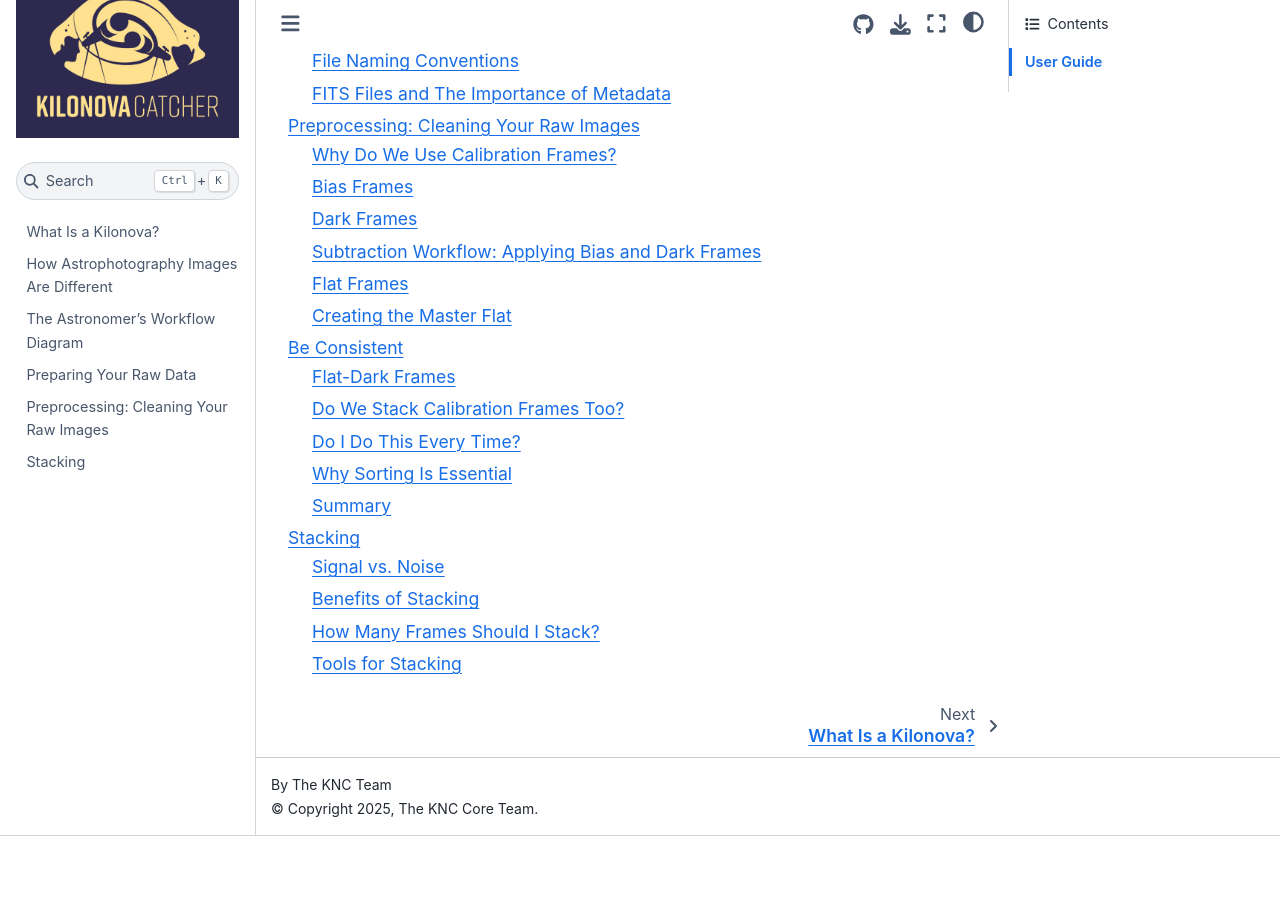
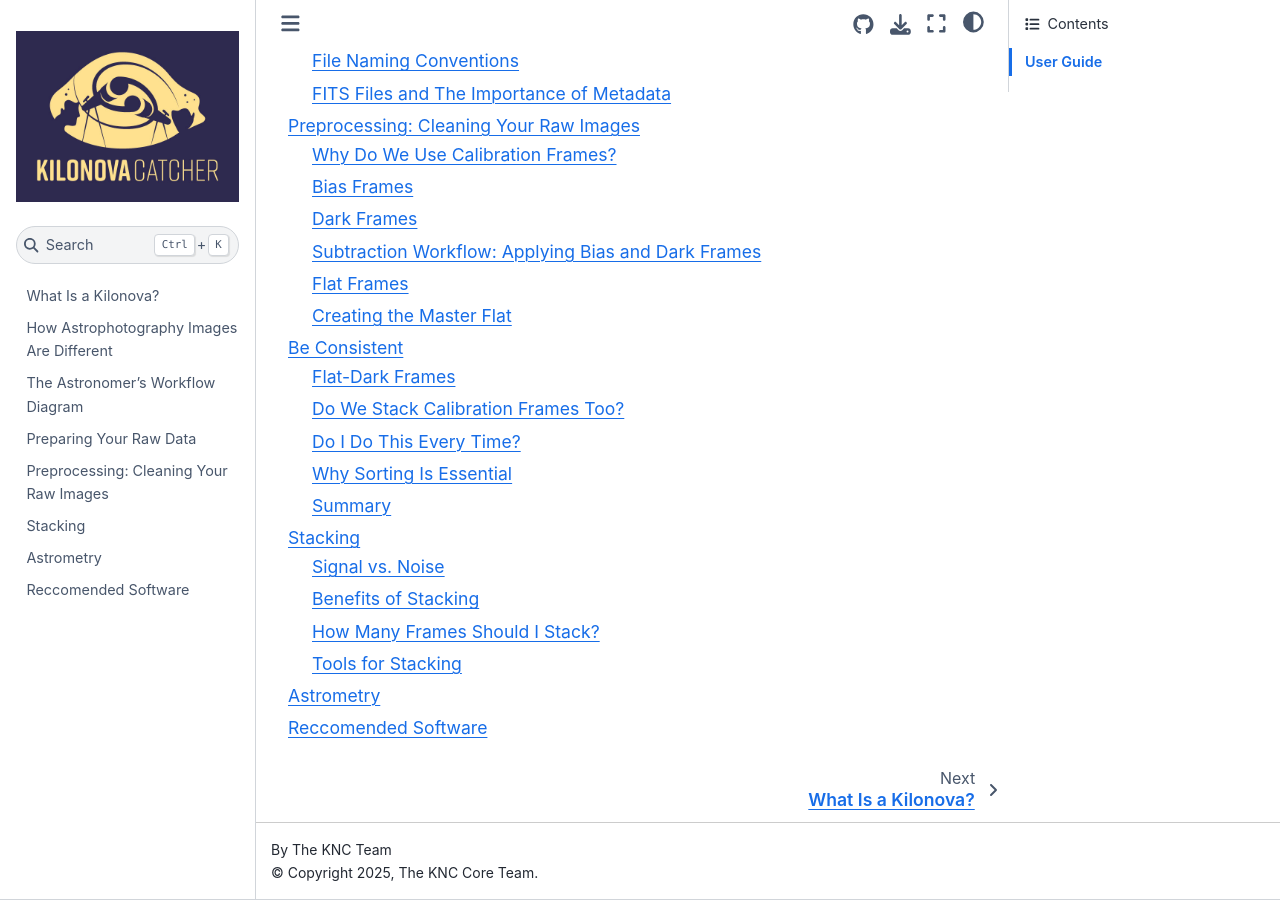
Before and after one commit to Kilonova-Catcher/KNC-Manual, a Sphinx documentation site: the page built from doc/index.rst, in a window 1280 px wide and 900 px high, scrolled down 1283 px. Built offline with Sphinx 7.4.7 and the Sphinx Book theme 1.1.4, drawn with Linux system fonts in a browser that asks for light colours; before the commit the page ends 2119 px from its top, so only the background shows below that.

Commit message:
Update index.rst

```diff
--- a/doc/index.rst
+++ b/doc/index.rst
@@ -15,6 +15,8 @@ User Guide
    PreparingRawData
    calibration-frames
    Stacking
+   Astrometry
+   Recc_Software
 
 .. Indices and tables
 .. ==================
```
